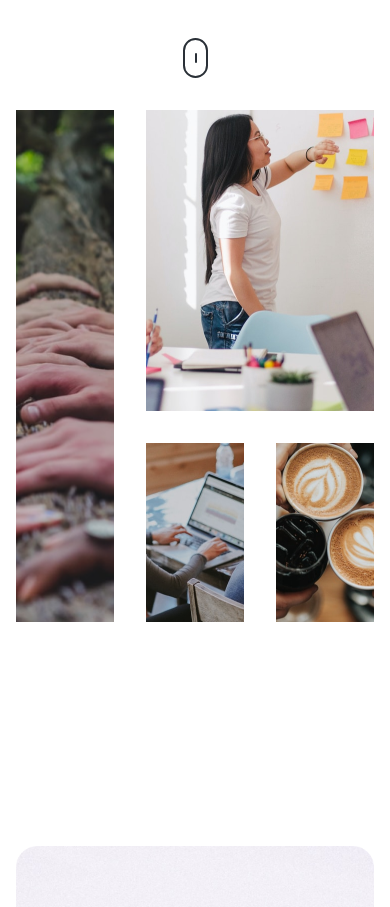
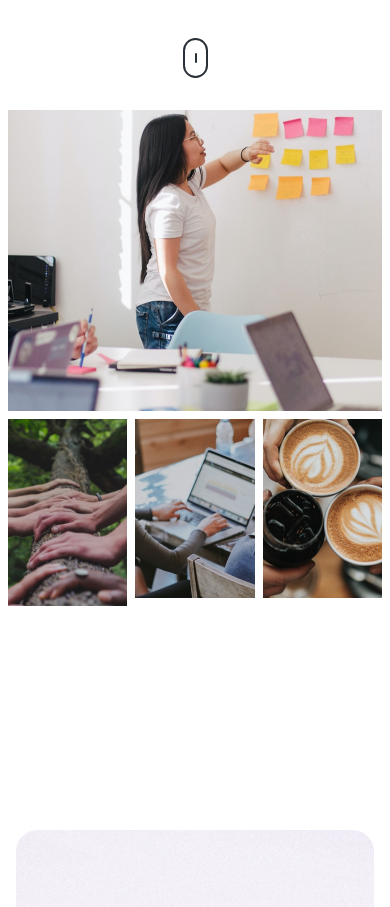
Before and after one commit to AdeWang0629/Next_Redxam_App, a Next.js app in the folder packages/frontend/: page /careers in a window 390 px wide. Shown: the part 809-1716 px from the top of the page. Built offline with nearby package versions, Linux system fonts and the light colour scheme.

Commit message:
fix grid on careers page mobile

```diff
--- a/packages/frontend/src/pages/careers.tsx
+++ b/packages/frontend/src/pages/careers.tsx
@@ -96,19 +96,19 @@ const Careers: NextPage = () => {
         </Link>
       </section>
       <section
-        className="grid grid-cols-3 grid-rows-2 gap-8 my-8 px-4 md:px-0"
+        className="grid grid-cols-3 grid-rows-2 gap-2 md:gap-8 my-8 px-2 md:px-0 grid-"
         style={{
           gridTemplateRows: "301px 179px",
         }}
       >
-        <div className="row-span-2 h-full flex careers-image">
+        <div className="row-start-2 md:row-start-[unset] row-span-2 h-full flex careers-image">
           <Image
             src={HeroImage1}
             alt=""
             className="object-cover w-full h-full"
           />
         </div>
-        <div className="col-span-2 h-full w-full flex careers-image">
+        <div className="col-span-3 md:col-span-2 h-full w-full flex careers-image">
           <Image
             src={HeroImage2}
             alt=""
```
